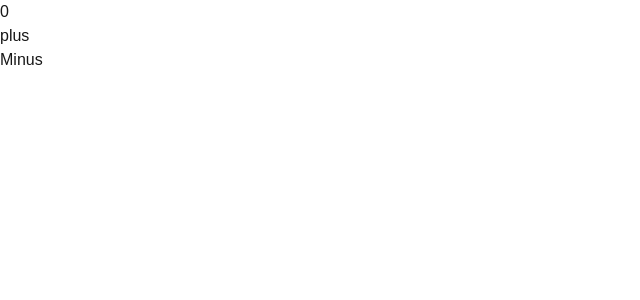
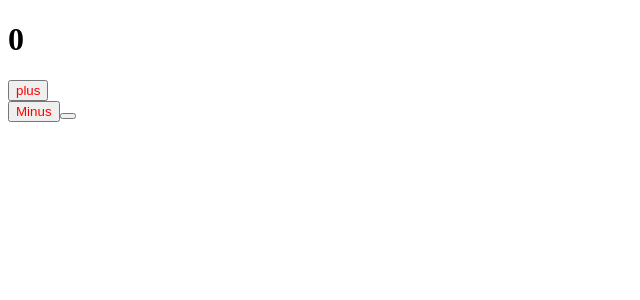
Before and after one commit to devanshlodh666/fake-, a Next.js app: page / in a window 1280 px wide. Shown: the top 300 px of the page, without its empty margins (0-640 px from the left). Built offline with nearby package versions, Linux system fonts and the light colour scheme.

Commit message:
Update globals.css

```diff
--- a/src/app/globals.css
+++ b/src/app/globals.css
@@ -1,24 +1,3 @@
-@import "tailwindcss";
-
-@theme {
-  --font-sans: var(--font-geist-sans);
-  --font-mono: var(--font-geist-mono);
+button{
+  color: red;
 }
-
-:root {
-  --background: #ffffff;
-  --foreground: #171717;
-}
-
-@media (prefers-color-scheme: dark) {
-  :root {
-    --background: #0a0a0a;
-    --foreground: #ededed;
-  }
-}
-
-body {
-  color: var(--foreground);
-  background: var(--background);
-  font-family: Arial, Helvetica, sans-serif;
-}
```
